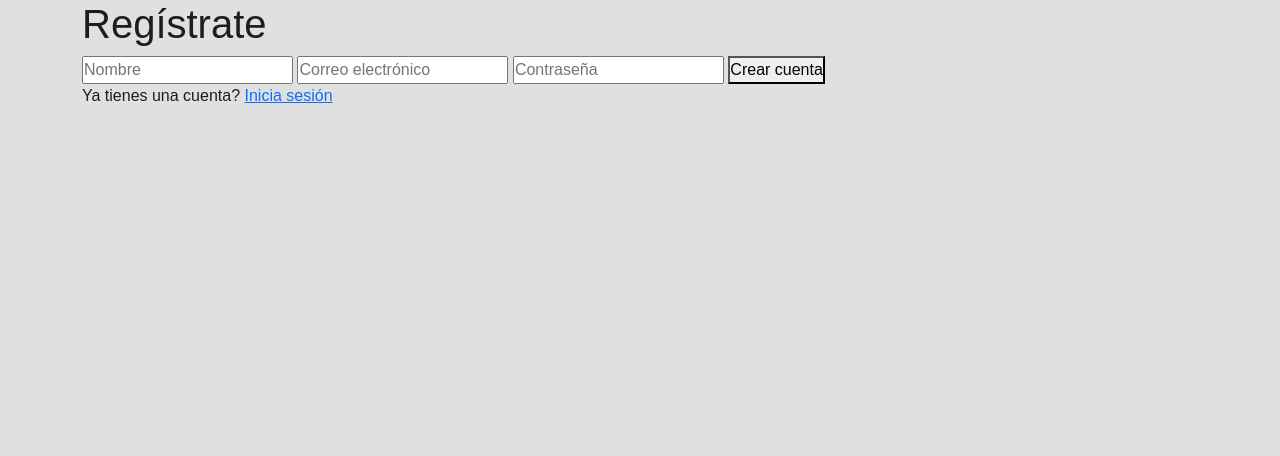
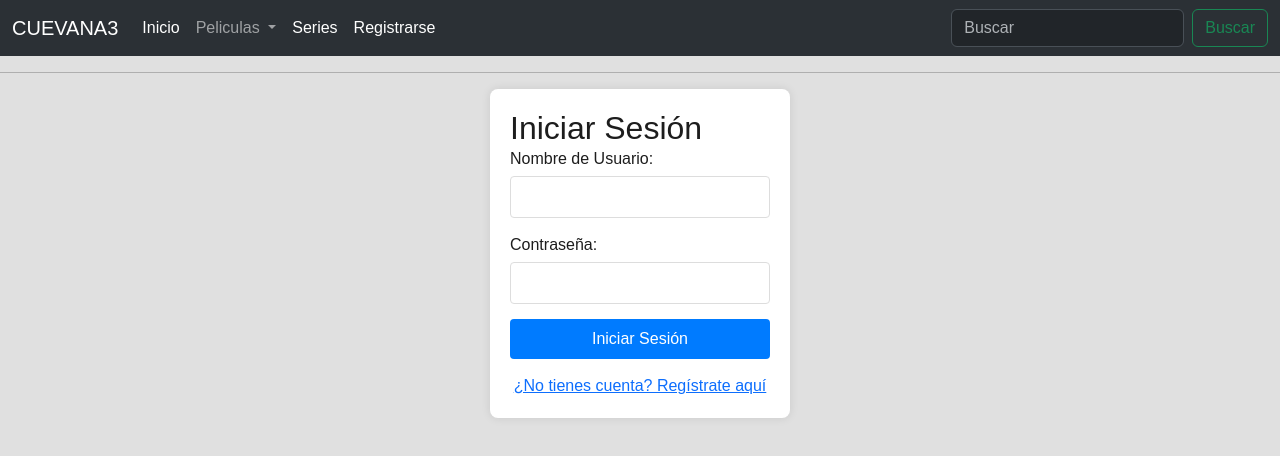
Before and after one commit to leonel-diaz/Proyecto-final-talento-tech-, a plain HTML site: page registro.html in a window 1280 px wide. Drawn offline with nearby package versions, Linux system fonts and the light colour scheme.

Commit message:
registro y otros

```diff
--- a/app.js
+++ b/app.js
@@ -53,3 +53,15 @@ const cargarPeliculas = async() => {
 }
 
 cargarPeliculas();
+//logica registri
+function toggleForm() {
+	var loginForm = document.getElementById('login-form');
+	var registerForm = document.getElementById('register-form');
+	if (loginForm.style.display === 'none') {
+		loginForm.style.display = 'block';
+		registerForm.style.display = 'none';
+	} else {
+		loginForm.style.display = 'none';
+		registerForm.style.display = 'block';
+	}
+}
--- a/estilos.css
+++ b/estilos.css
@@ -88,3 +88,42 @@ footer a:hover {
 	display: grid;
 	align-items: center;
 }
+/*estilos formulario registro*/
+.container {
+	background-color: #fff;
+	padding: 20px;
+	border-radius: 8px;
+	box-shadow: 0 0 10px rgba(0, 0, 0, 0.1);
+	width: 300px;
+	max-width: 100%;
+}
+h2 {
+	margin-top: 0;
+}
+.form-group {
+	margin-bottom: 15px;
+}
+.form-group label {
+	display: block;
+	margin-bottom: 5px;
+}
+.form-group input {
+	width: 100%;
+	padding: 8px;
+	border: 1px solid #ddd;
+	border-radius: 4px;
+}
+.form-group input[type="submit"] {
+	background-color: #007bff;
+	color: #fff;
+	border: none;
+	cursor: pointer;
+}
+.form-group input[type="submit"]:hover {
+	background-color: #0056b3;
+}
+.toggle-link {
+	display: block;
+	text-align: center;
+	margin-top: 10px;
+}
--- a/registro.html
+++ b/registro.html
@@ -6,23 +6,96 @@
     <link href="https://cdn.jsdelivr.net/npm/bootstrap@5.3.3/dist/css/bootstrap.min.css" rel="stylesheet" integrity="sha384-QWTKZyjpPEjISv5WaRU9OFeRpok6YctnYmDr5pNlyT2bRjXh0JMhjY6hW+ALEwIH" crossorigin="anonymous">
     <link rel="stylesheet" href="/estilos.css">
     <title>Registro - Mi Servicio de Streaming</title>
-
 </head>
 <body>
+    <header class="barra-navegacion">
+        <nav class="navbar bg-dark navbar-expand-lg bg-body-tertiary " data-bs-theme="dark">
+            <div class="container-fluid">
+              <a class="navbar-brand" href="/index.html">CUEVANA3</a>
+              <button class="navbar-toggler" type="button" data-bs-toggle="collapse" data-bs-target="#navbarSupportedContent" aria-controls="navbarSupportedContent" aria-expanded="false" aria-label="Toggle navigation">
+                <span class="navbar-toggler-icon"></span>
+              </button>
+              <div class="collapse navbar-collapse" id="navbarSupportedContent">
+                <ul class="navbar-nav me-auto mb-2 mb-lg-0">
+                  <li class="nav-item">
+                    <a class="nav-link active" aria-current="page" href="/index.html">Inicio</a>
+                  </li>
+                  <li class="nav-item dropdown">
+                    <a class="nav-link dropdown-toggle" href="/peliculas.html" role="button" data-bs-toggle="dropdown" aria-expanded="false">
+                      Peliculas
+                    </a>
+                    <ul class="dropdown-menu">
+                      <li><a class="dropdown-item" href="/peliculas.html">ultimas publicadas</a></li>
+                      <li><a class="dropdown-item" href="/peliculas.html">estrenos</a></li>
+                      <li><hr class="dropdown-divider"></li>
+                      <li><a class="dropdown-item" href="https://www.themoviedb.org/">tendencias de la sema</a></li>
+                    </ul>
+                  </li>
+                  <li class="nav-item">
+                    <a class="nav-link active" aria-current="page" href="/peliculas.html">Series</a>
+                  </li>
+                  <li class="nav-item">
+                    <a class="nav-link active" aria-current="page" href="/registro.html">Registrarse</a>
+                  </li>
+
+                </ul>
+                <form class="d-flex" role="search">
+                  <input class="form-control me-2" type="search" placeholder="Buscar" aria-label="Search">
+                  <button class="btn btn-outline-success" type="submit">Buscar</button>
+                </form>
+              </div>
+            </div>
+          </nav>
+        </header>
+
+
+ <hr>
+
     <div class="container">
-        <div class="form-container">
-            <h1>Regístrate</h1>
-            <form action="/registro" method="post">
-                <input type="text" name="nombre" placeholder="Nombre" required>
-                <input type="email" name="email" placeholder="Correo electrónico" required>
-                <input type="password" name="password" placeholder="Contraseña" required>
-                <button type="submit">Crear cuenta</button>
+        <div id="login-form">
+            <h2>Iniciar Sesión</h2>
+            <form action="/login" method="post">
+                <div class="form-group">
+                    <label for="username">Nombre de Usuario:</label>
+                    <input type="text" id="username" name="username" required>
+                </div>
+                <div class="form-group">
+                    <label for="password">Contraseña:</label>
+                    <input type="password" id="password" name="password" required>
+                </div>
+                <div class="form-group">
+                    <input type="submit" value="Iniciar Sesión">
+                </div>
+                <a href="#" class="toggle-link" onclick="toggleForm()">¿No tienes cuenta? Regístrate aquí</a>
             </form>
-            <div class="footer">
-                <p>Ya tienes una cuenta? <a href="/login">Inicia sesión</a></p>
-            </div>
+        </div>
+
+        <div id="register-form" style="display: none;">
+            <h2>Registrarse</h2>
+            <form action="/register" method="post">
+                <div class="form-group">
+                    <label for="reg-username">Nombre de Usuario:</label>
+                    <input type="text" id="reg-username" name="username" required>
+                </div>
+                <div class="form-group">
+                    <label for="reg-email">Correo Electrónico:</label>
+                    <input type="email" id="reg-email" name="email" required>
+                </div>
+                <div class="form-group">
+                    <label for="reg-password">Contraseña:</label>
+                    <input type="password" id="reg-password" name="password" required>
+                </div>
+                <div class="form-group">
+                    <input type="submit" value="Registrarse">
+                </div>
+                <a href="#" class="toggle-link" onclick="toggleForm()">¿Ya tienes cuenta? Inicia sesión aquí</a>
+            </form>
         </div>
     </div>
+
+
+
     <script src="https://cdn.jsdelivr.net/npm/bootstrap@5.3.3/dist/js/bootstrap.bundle.min.js" integrity="sha384-YvpcrYf0tY3lHB60NNkmXc5s9fDVZLESaAA55NDzOxhy9GkcIdslK1eN7N6jIeHz" crossorigin="anonymous"></script>
+    <script src="/app.js"></script>
 </body>
 </html>
```
Also changed, not shown: peliculas.html (+2 -0 lines).
